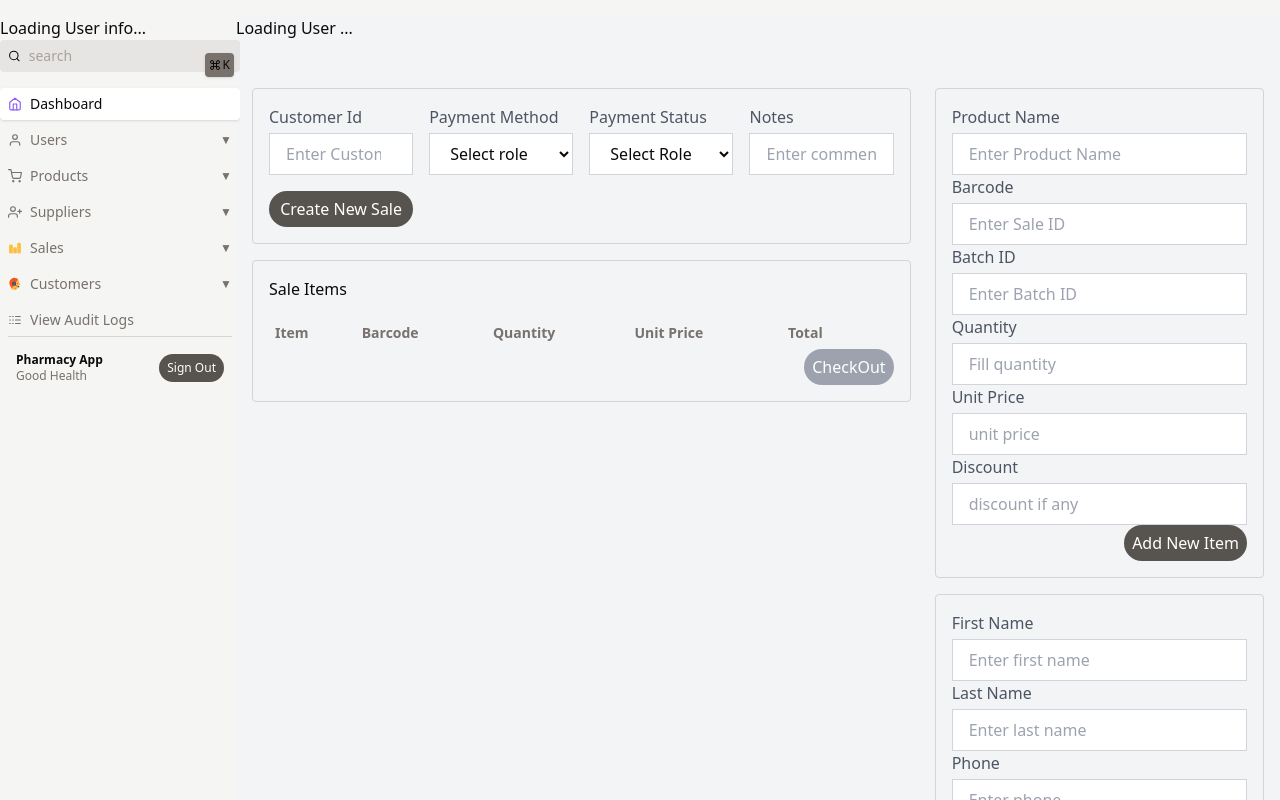
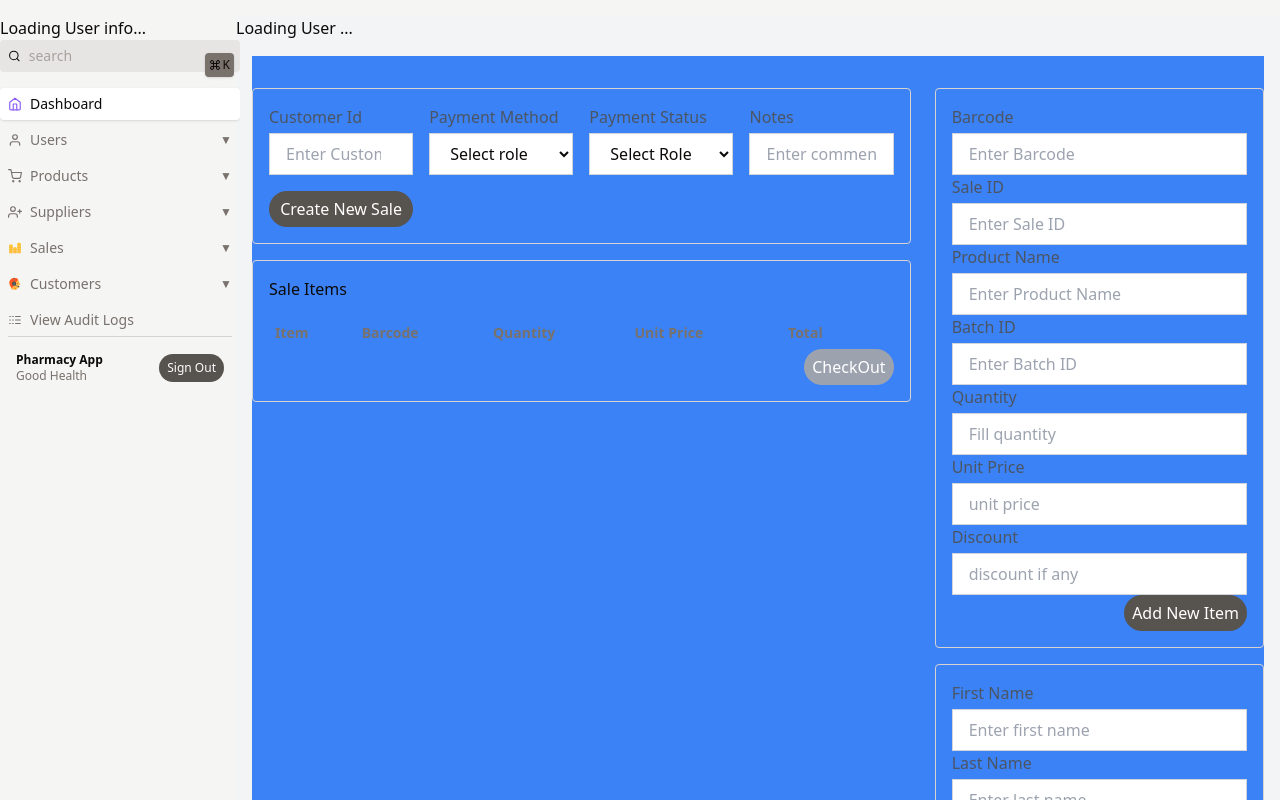
Before and after one commit to obedAdu-Gyamfi/pharmacy-app, a React (Vite) app in the folder pharmacy-ui/: page /sales/pos in a window 1280 px wide. Shown: the top 800 px of the page. Built offline with nearby package versions, Linux system fonts and the light colour scheme.

Commit message:
refactor(ui): Update POS and SalesStartCard

```diff
--- a/pharmacy-ui/src/components/Products/CreateStockBatch.tsx
+++ b/pharmacy-ui/src/components/Products/CreateStockBatch.tsx
@@ -117,6 +117,7 @@ export const CreateStockBatch = () => {
                   type="number"
                   id="quantity"
                   name="quantity"
+                  placeholder="Quantity"
                   value={quantity}
                   onChange={(e) => setQuantity(e.target.value)}
                   className="w-full px-4 py-2 border border-gray-300 rounded-full bg-white focus:outline-none focus:ring-2 focus:ring-blue-500"
--- a/pharmacy-ui/src/components/Sales/POS.tsx
+++ b/pharmacy-ui/src/components/Sales/POS.tsx
@@ -1,14 +1,12 @@
-
-import { Link } from 'react-router-dom'
-import Layout from '../../layouts/RootLayout';
-import { SalesStartCard } from './SalesStartCard';
+import { Link } from "react-router-dom";
+import Layout from "../../layouts/RootLayout";
+import { SalesStartCard } from "./SalesStartCard";
 
 export const POS = () => {
-
   return (
-      <div className="grid pb-4 gap-4 grid-cols pt-4">
-        <Link to="/sales" className="block text-blue-600"></Link>
-        <SalesStartCard />
-      </div>
+    <div className="grid pb-4 gap-4 grid-cols pt-4 bg-blue-500">
+      <Link to="/sales" className="block text-blue-600"></Link>
+      <SalesStartCard />
+    </div>
   );
-}
+};
--- a/pharmacy-ui/src/components/Sales/SalesStartCard.tsx
+++ b/pharmacy-ui/src/components/Sales/SalesStartCard.tsx
@@ -2,7 +2,6 @@ import { useState, useEffect } from "react";
 import { useNavigate } from "react-router-dom";
 import api from "../Login/axiosClient";
 import { SalesTransaction } from "./SalesTransaction";
-
 
 export const SalesStartCard = () => {
   const [saleItems, setSaleItems] = useState<any[]>([]);
@@ -64,6 +63,8 @@ export const SalesStartCard = () => {
 
           <div className="space-y-4">
             <SalesItem
+              sale_id={sale_id}
+              setSaleID={setSaleId}
               product_name={product_name}
               setProductName={setProductName}
               barcode={barcode}
@@ -109,7 +110,7 @@ interface Props {
   setPaymentStatus: (value: string) => void;
   notes: string;
   setNotes: (value: string) => void;
-  setSaleId: (value: string) => void
+  setSaleId: (value: string) => void;
 }
 
 const Sales = ({
@@ -141,11 +142,9 @@ const Sales = ({
       setNotes("");
 
       if (res.data.status === "success") {
-        const newSaleId = res.data.message
+        const newSaleId = res.data.message;
         setSaleId(newSaleId);
         alert("New Sale Created Successfully");
-
-
       }
     } catch (err) {
       alert("Unable to Create Sale");
@@ -230,6 +229,8 @@ const Sales = ({
 };
 
 interface IProps {
+  sale_id: string;
+  setSaleID: React.Dispatch<React.SetStateAction<string>>;
   product_name: string;
   setProductName: React.Dispatch<React.SetStateAction<string>>;
   barcode: string;
@@ -247,6 +248,8 @@ interface IProps {
 }
 
 const SalesItem: React.FC<IProps> = ({
+  sale_id,
+  setSaleID,
   product_name,
   setProductName,
   barcode,
@@ -290,6 +293,7 @@ const SalesItem: React.FC<IProps> = ({
     const total = Number(quantity) * Number(unit_price);
 
     const newItem = {
+      sale_id,
       product_name,
       barcode,
       batch_id,
@@ -301,6 +305,7 @@ const SalesItem: React.FC<IProps> = ({
 
     setSaleItems([...saleItems, newItem]);
 
+    setSaleID("");
     setProductName("");
     setBarcode("");
     setQuantity("");
@@ -313,8 +318,37 @@ const SalesItem: React.FC<IProps> = ({
       <div className="rounded border border-stone-300 p-4">
         <form className="gap-4" onSubmit={handleSubmit}>
           <div>
+            <label className="block mb-1 text-gray-600" htmlFor="barcode">
+              Barcode
+            </label>
+            <input
+              type="text"
+              id="barcode"
+              name="barcode"
+              placeholder="Enter Barcode"
+              value={barcode}
+              onChange={(e) => setBarcode(e.target.value)}
+              className="w-full px-4 py-2 border border-gray-300 focus:outline-none focus:ring-2 focus:ring-blue-500"
+            />
+          </div>
+
+          <div>
+            <label className="block mb-1 text-gray-600" htmlFor="sale_id">
+              Sale ID
+            </label>
+            <input
+              type="number"
+              id="sale_id"
+              name="sale_id"
+              placeholder="Enter Sale ID"
+              value={sale_id}
+              onChange={(e) => setSaleID(e.target.value)}
+              className="w-full px-4 py-2 border border-gray-300 focus:outline-none focus:ring-2 focus:ring-blue-500"
+            />
+          </div>
+          <div>
             <label className="block mb-1 text-gray-600" htmlFor="product_name">
-            Product Name
+              Product Name
             </label>
             <input
               type="text"
@@ -323,21 +357,6 @@ const SalesItem: React.FC<IProps> = ({
               placeholder="Enter Product Name"
               value={product_name}
               readOnly
-              className="w-full px-4 py-2 border border-gray-300 focus:outline-none focus:ring-2 focus:ring-blue-500"
-            />
-          </div>
-
-          <div>
-            <label className="block mb-1 text-gray-600" htmlFor="barcode">
-              Barcode
-            </label>
-            <input
-              type="text"
-              id="barcode"
-              name="barcode"
-              placeholder="Enter Sale ID"
-              value={barcode}
-              onChange={(e) => setBarcode(e.target.value)}
               className="w-full px-4 py-2 border border-gray-300 focus:outline-none focus:ring-2 focus:ring-blue-500"
             />
           </div>
```
